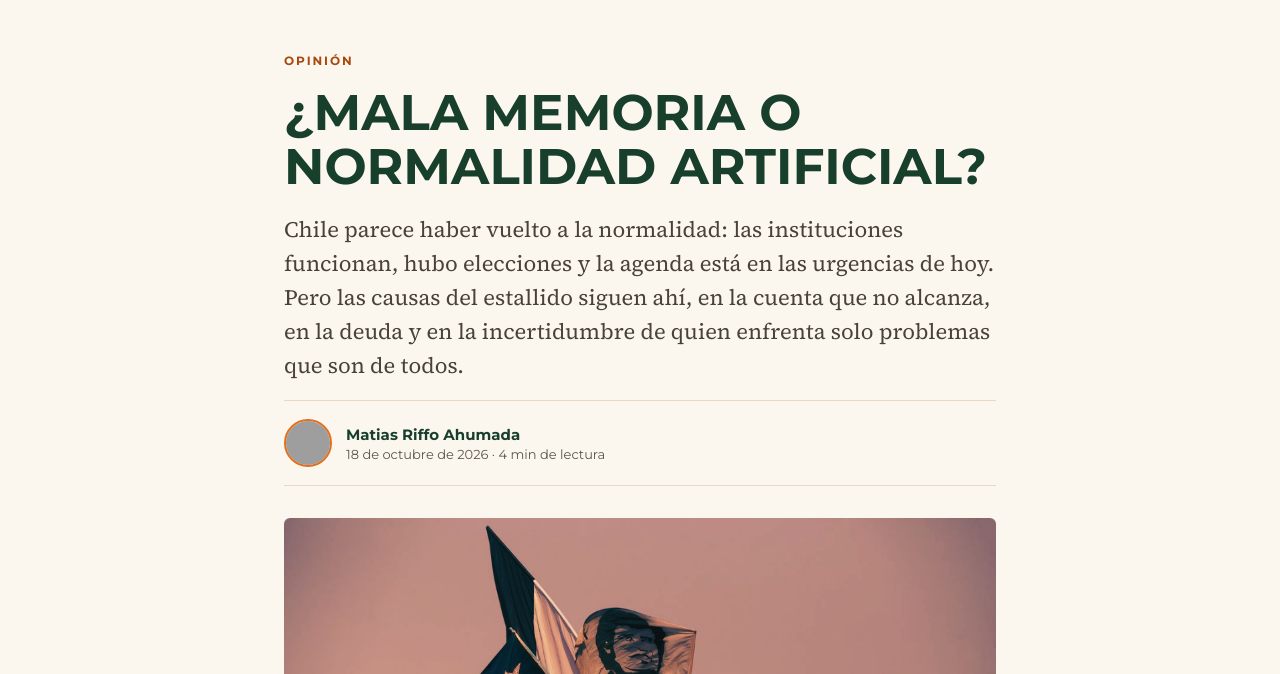
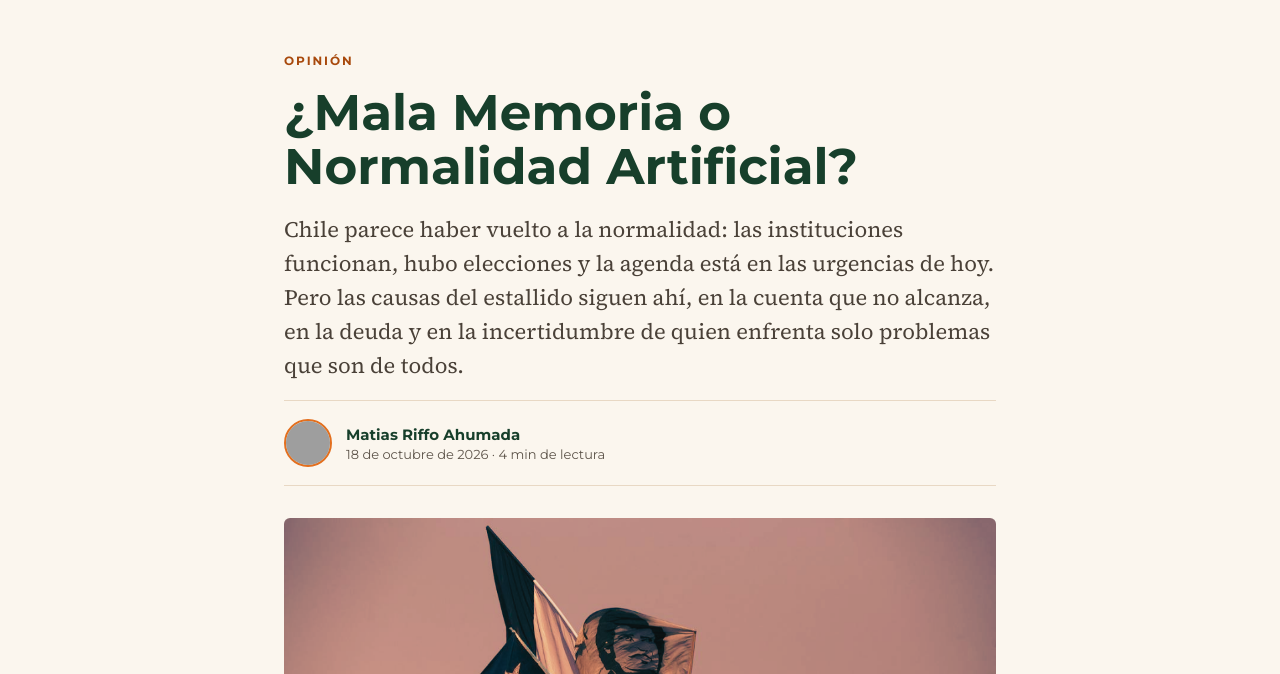
Before and after one commit to CirculoNorte/circulonorte, an Eleventy site: page src/opinion/mala-memoria-o-normalidad-artificial.md in a window 1280 px wide. Shown: the part 126-800 px from the top of the page. Built offline with nearby package versions, Linux system fonts and the light colour scheme; Eleventy itself is replaced by a stand-in of ours; files that its build step writes are made by us from their sources; grey boxes are pictures that could not be loaded.

Commit message:
Edición en Columna: mala-memoria-o-normalidad-artificial

```diff
--- a/src/opinion/mala-memoria-o-normalidad-artificial.md
+++ b/src/opinion/mala-memoria-o-normalidad-artificial.md
@@ -1,5 +1,5 @@
 ---
-title: ¿MALA MEMORIA O NORMALIDAD ARTIFICIAL?
+title: ¿Mala Memoria o Normalidad Artificial?
 date: 2026-10-18T13:15:00
 autor: matias-riffo-ahumada
 bajada: 'Chile parece haber vuelto a la normalidad: las instituciones funcionan, hubo elecciones y la agenda está en las urgencias de hoy. Pero las causas del estallido siguen ahí, en la cuenta que no alcanza, en la deuda y en la incertidumbre de quien enfrenta solo problemas que son de todos.'
```
